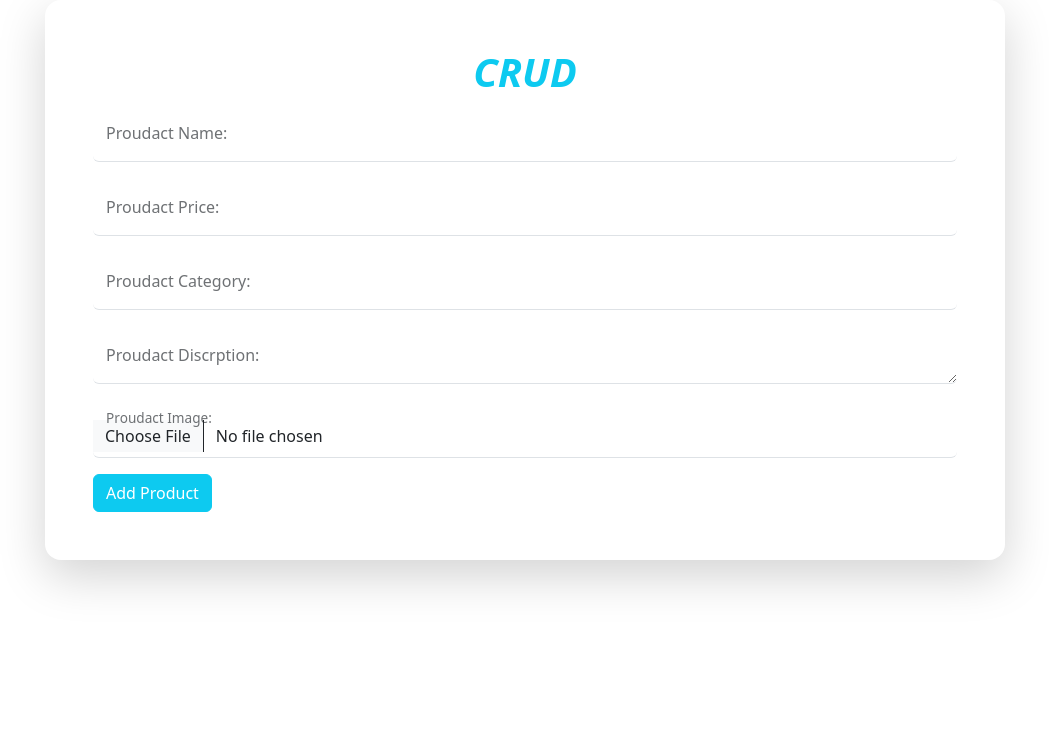
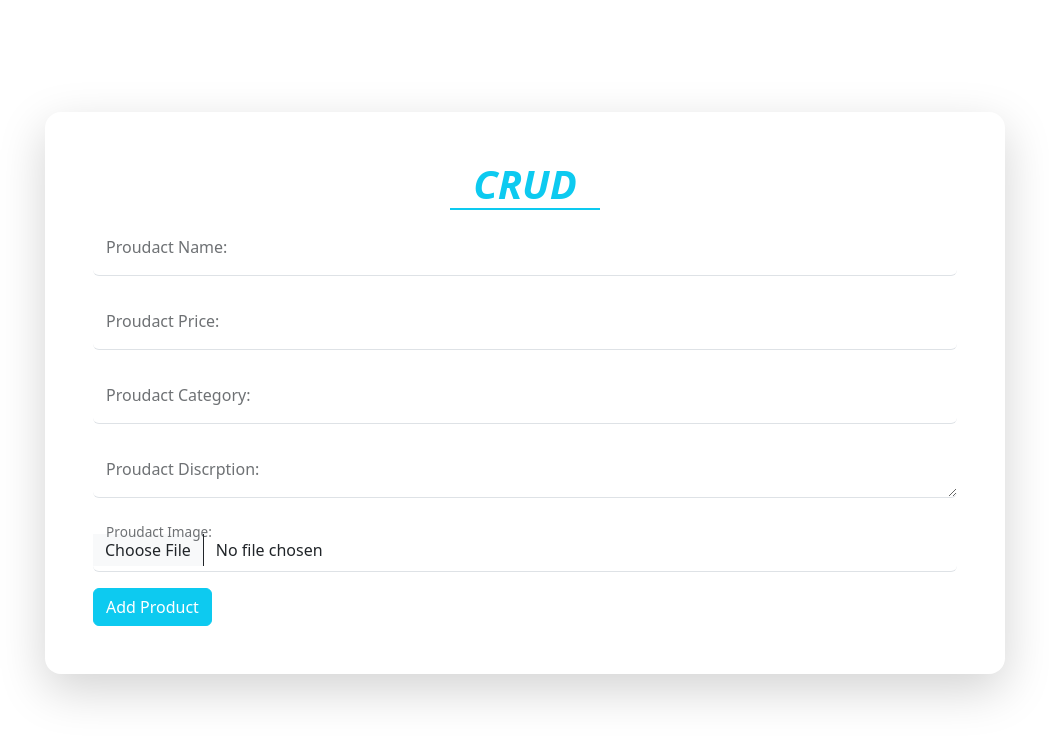
Before and after one commit to 0xalmo0ne/CRUD-App, a plain HTML site: page Index/index.html in a window 1280 px wide. Shown: the whole page, without its empty margins (115-1164 px from the left). Drawn offline with Linux system fonts and the light colour scheme; some packages are replaced by stand-ins of ours; the site is published under a folder, as on GitHub Pages, so addresses that start at the root find nothing; a script that the page names is missing.

Commit message:
Fix CSS and JS paths

```diff
--- a/Index/index.html
+++ b/Index/index.html
@@ -3,7 +3,7 @@
 <head>
   <meta charset="UTF-8">
   <meta name="viewport" content="width=device-width, initial-scale=1.0">
-  <link rel="stylesheet" href="/CSS/Main.css">
+  <link rel="stylesheet" href="../CSS/Main.css">
   <link rel="stylesheet" href="../CSS/bootstrap-5.3.8-dist/bootstrap-5.3.8-dist/css/bootstrap.min.css">
   <title>CRUD</title>
 </head>
```
